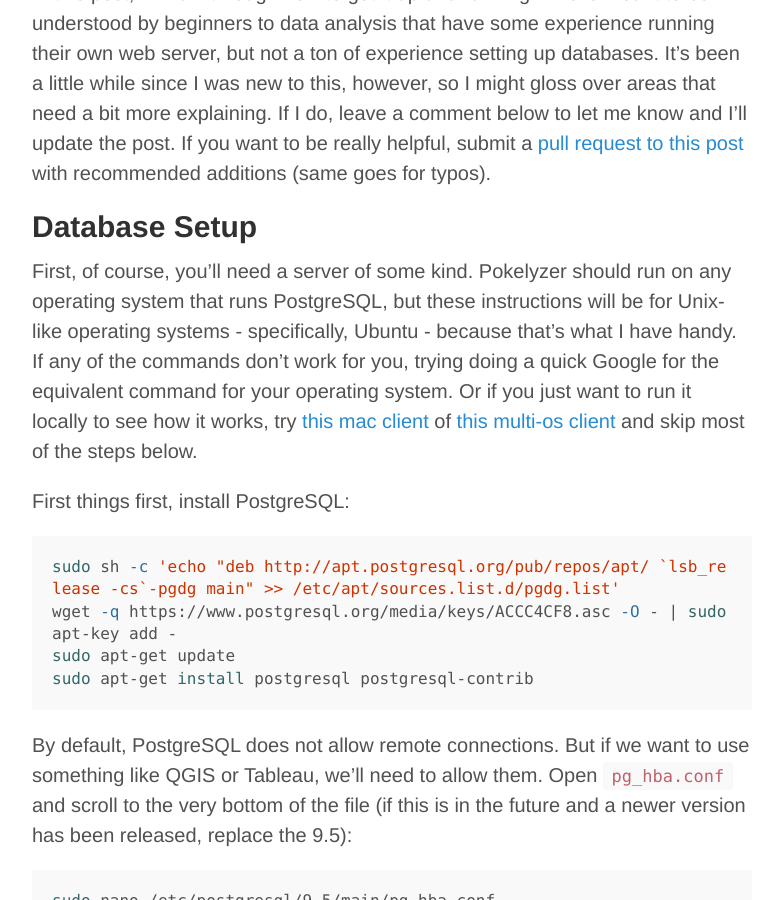
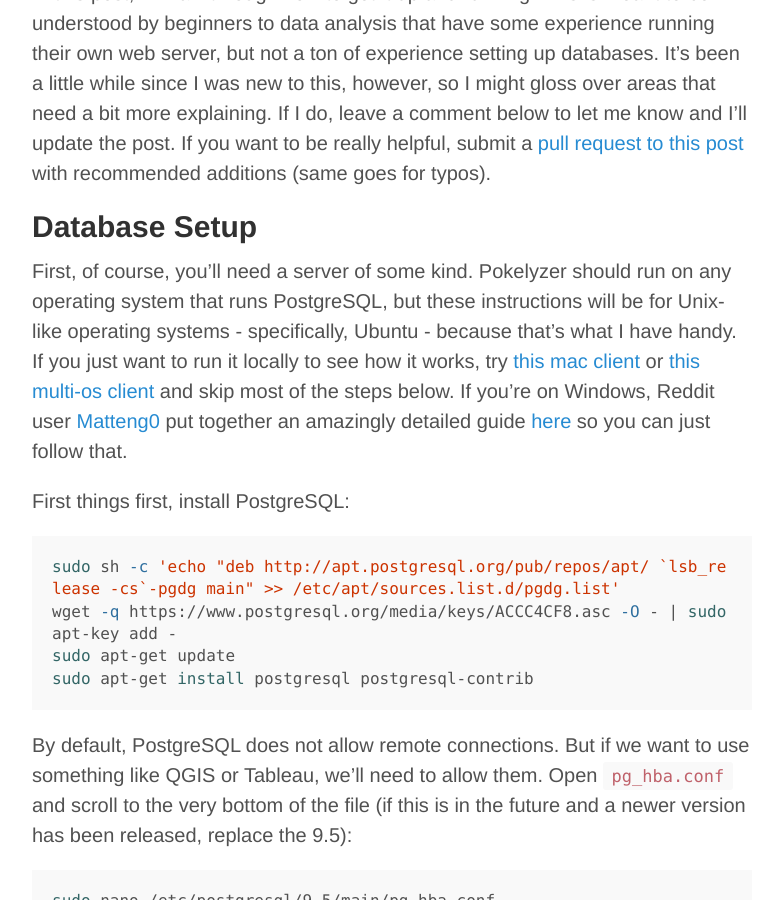
Before and after one commit to Brideau/whackdata, a Jekyll site: the page built from _posts/2016-07-26-instructions-analyzing-pokemon-go-data.md, in a window 1280 px wide and 900 px high, scrolled down 1543 px. Shown: the whole window, without its empty margins (248-1028 px from the left). Built offline with Jekyll 4.4.1, drawn with Linux system fonts in a browser that asks for light colours; Markdown is read by kramdown in place of the engine named in the settings; comment, search, counter and statistics services are not loaded.

Commit message:
Added Windows guide link

```diff
--- a/_posts/2016-07-26-instructions-analyzing-pokemon-go-data.md
+++ b/_posts/2016-07-26-instructions-analyzing-pokemon-go-data.md
@@ -22,7 +22,7 @@
 
 ## Database Setup
 
-First, of course, you'll need a server of some kind. Pokelyzer should run on any operating system that runs PostgreSQL, but these instructions will be for Unix-like operating systems - specifically, Ubuntu - because that's what I have handy. If any of the commands don't work for you, trying doing a quick Google for the equivalent command for your operating system. Or if you just want to run it locally to see how it works, try [this mac client](http://postgresapp.com/) of [this multi-os client](http://www.enterprisedb.com/products-services-training/pgdownload) and skip most of the steps below.
+First, of course, you'll need a server of some kind. Pokelyzer should run on any operating system that runs PostgreSQL, but these instructions will be for Unix-like operating systems - specifically, Ubuntu - because that's what I have handy. If you just want to run it locally to see how it works, try [this mac client](http://postgresapp.com/) or [this multi-os client](http://www.enterprisedb.com/products-services-training/pgdownload) and skip most of the steps below. If you're on Windows, Reddit user [Matteng0](https://www.reddit.com/user/Matteng0) put together an amazingly detailed guide [here](https://www.reddit.com/r/TheSilphRoad/comments/4uy2ym/guide_windows_installation_for_pokelyzer_and/) so you can just follow that.
 
 First things first, install PostgreSQL:
 
```
